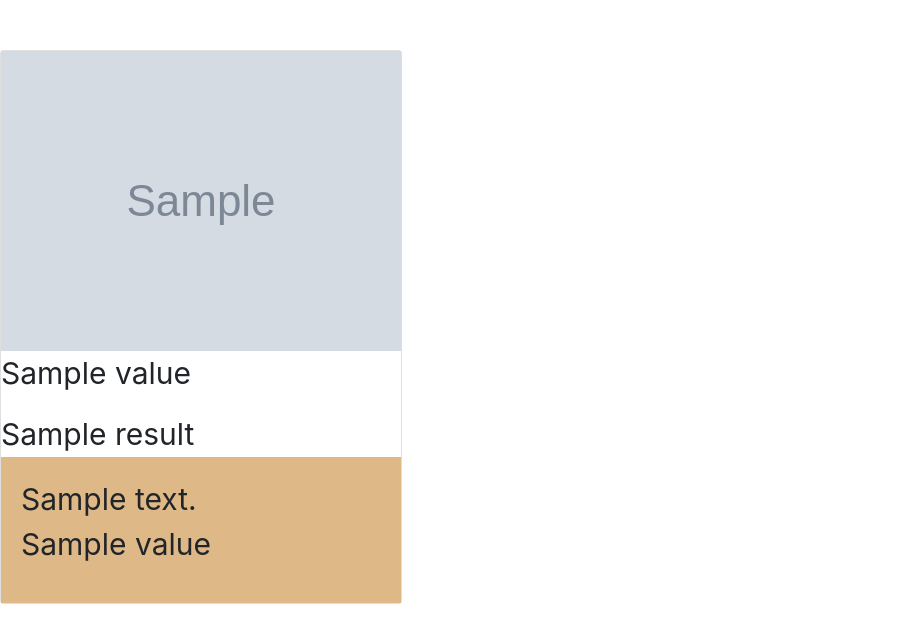
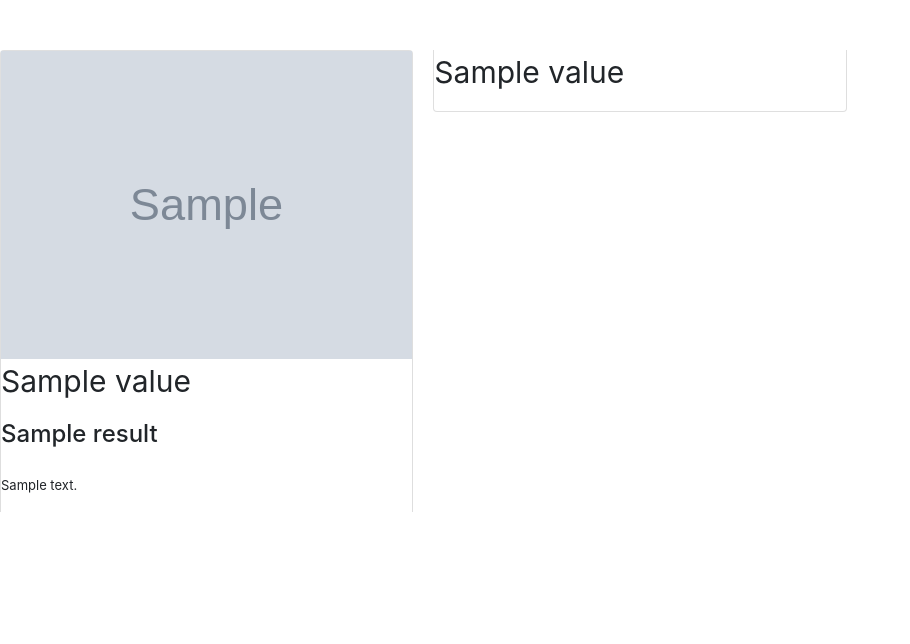
Before and after one commit to Aum020/News-Aggregator, a Django app: template templates/newsapp/search.html in a window 1280 px wide. Shown: the part 156-800 px from the top of the page, without its empty margins (0-910 px from the left). Run offline with Django 3.2, Linux system fonts and the light colour scheme; the template is opened without the code that fills it: most values are stand-ins (such as "Sample title", 1, 10 or a date in 2020); grey boxes marked "Sample" are stand-in pictures; some libraries are stand-ins or nearby versions.

Commit message:
Search added

```diff
--- a/templates/newsapp/search.html
+++ b/templates/newsapp/search.html
@@ -1,21 +1,19 @@
 {% extends 'newsapp/Frontpage.html' %}
 {% block carousel %}<div></div>{% endblock %}
 {% block content %}
-<div class = "row ">
-    {% for result_list in results%}
-        <div class = "col-md-4 d-flex align-items-stretch">
-            <div class = "card">
-            <div class = "card-img-top">
+<div class = "card-columns">
+        {% for result_list in results%}
+            <div class = "card " >
+            <div class = "card-img-top" style="display:inline-block;">
                 <img src="{{ result_list.img }}" class = "img-fluid w-100" alt="">
                 {{ value|linebreaks }}
-                {{ result_list.title }}
+                <h4>{{ result_list.title }}</h4>
             </div>
-            <div class = "card-body" style="background: burlywood">
-                {{ result_list.desc }}
+
+                <p class = "card-text" style="display:inline-block;font-size: small;">{{ result_list.desc }}</p>
                 {{ value|linebreaks }}
             </div>
-            </div>
+
+        {% endfor %}
         </div>
-    {% endfor %}
-</div>
 {% endblock %}
```
